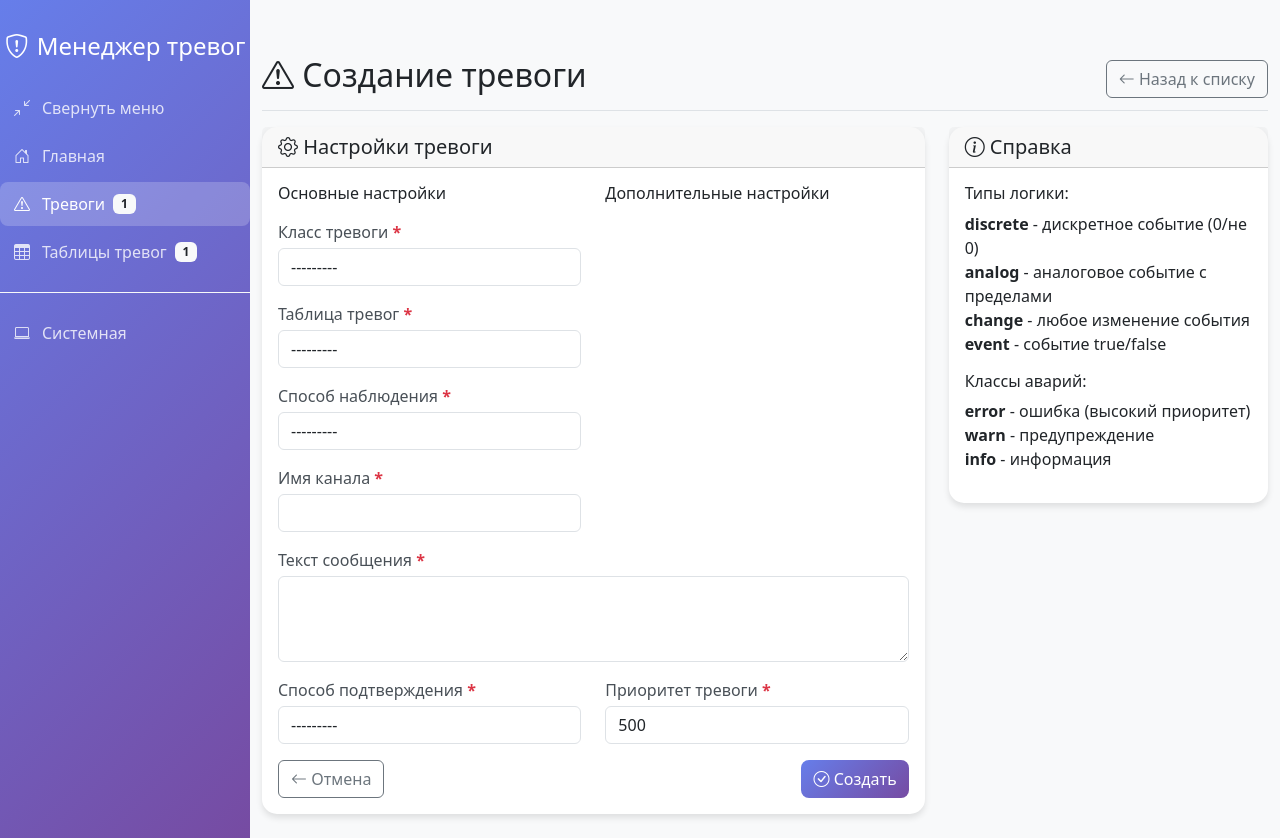
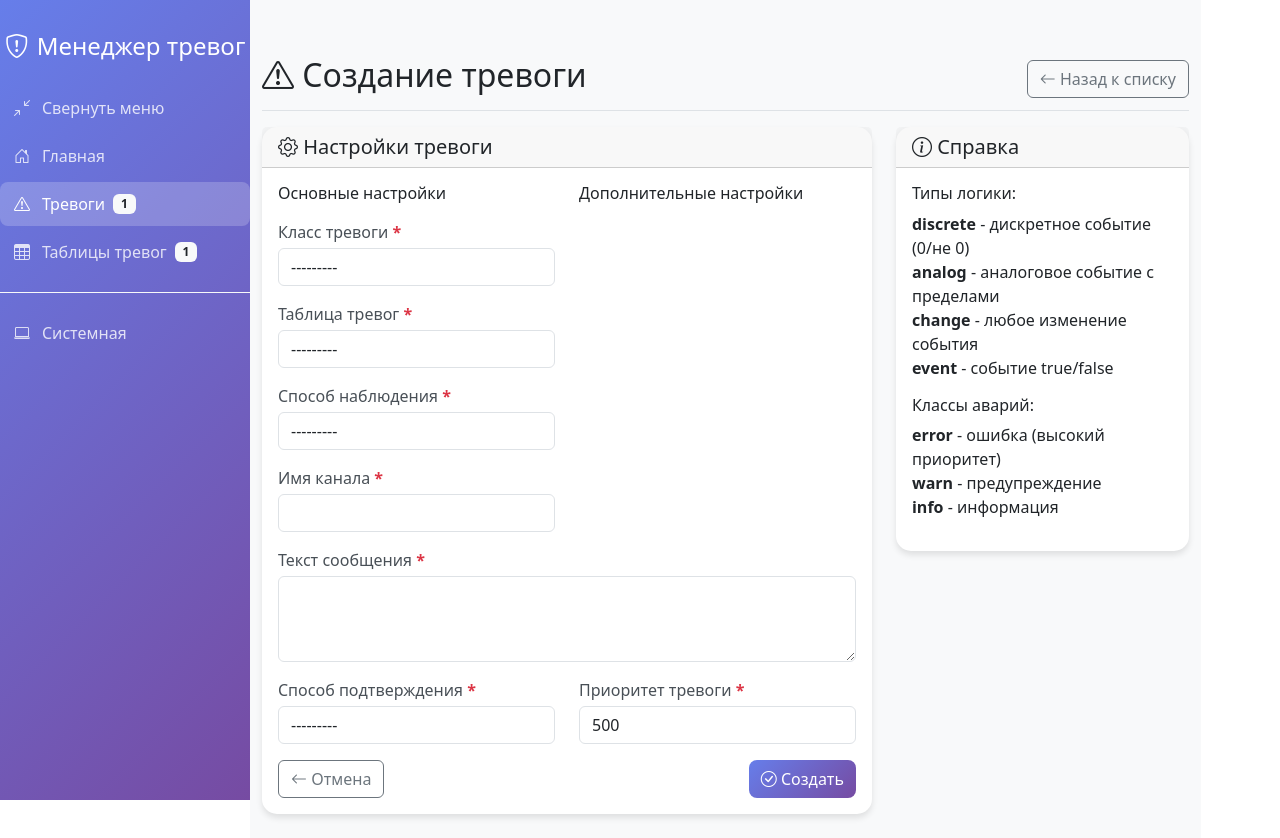
Before and after one commit to IvanShumilov84/alarmManagerConfig, a Django app: page /alarms/create/ in a window 1280 px wide. Run offline with Django 4.2, Linux system fonts and the light colour scheme; tables that the repository leaves empty hold one stand-in row (values such as "Sample post").

Commit message:
Исправлена вертикальная прокрутка и переключение режимов сайдбара
- Сайдбар теперь зафиксирован по вертикали (position: fixed, overflow: hidden)
- Исправлено переключение между компактным (70px) и полным (250px) режимами
- Основной контент автоматически подстраивается под ширину сайдбара через CSS
- Убраны конфликты между JavaScript и CSS при управлении отступами
- Состояние сайдбара корректно сохраняется и восстанавливается из localStorage

```diff
--- a/templates/base.html
+++ b/templates/base.html
@@ -57,11 +57,16 @@
         }
 
         .sidebar {
-            min-height: 100vh;
+            height: 100vh;
             background: var(--sidebar-bg);
             transition: all 0.3s ease;
             width: 250px;
             flex-shrink: 0;
+            overflow: hidden;
+            position: fixed;
+            top: 0;
+            left: 0;
+            z-index: 1000;
         }
 
         /* Предотвращаем flash при загрузке */
@@ -223,7 +228,13 @@
         .main-content {
             background-color: var(--main-bg);
             min-height: 100vh;
-            flex-grow: 1;
+            margin-left: 250px;
+            transition: margin-left 0.3s ease;
+        }
+
+        /* Автоматическое управление отступом через CSS */
+        body.sidebar-minimized .main-content {
+            margin-left: 70px;
         }
 
         .card {
@@ -410,10 +421,11 @@
                         const isMinimized = localStorage.getItem('sidebarMinimized') === 'true';
                         if (isMinimized) {
                             document.currentScript.parentElement.classList.add('minimized');
+                            document.body.classList.add('sidebar-minimized');
                         }
                     })();
                 </script>
-                <div class="position-sticky pt-3">
+                <div class="pt-3">
                     <div class="sidebar-title">
                         <h4 class="text-white">
                             <i class="bi bi-shield-exclamation sidebar-logo"></i>
@@ -707,6 +719,7 @@
             const titleText = document.querySelector('.sidebar-title-text');
 
             sidebar.classList.toggle('minimized');
+            document.body.classList.toggle('sidebar-minimized');
 
             // Меняем иконку и tooltip
             if (sidebar.classList.contains('minimized')) {
@@ -755,8 +768,10 @@
             // Состояние уже применено inline скриптами, просто включаем transitions
             const isMinimized = localStorage.getItem('sidebarMinimized') === 'true';
             if (isMinimized) {
+                document.body.classList.add('sidebar-minimized');
                 enableTooltips();
             } else {
+                document.body.classList.remove('sidebar-minimized');
                 disableTooltips();
             }
         }
```
